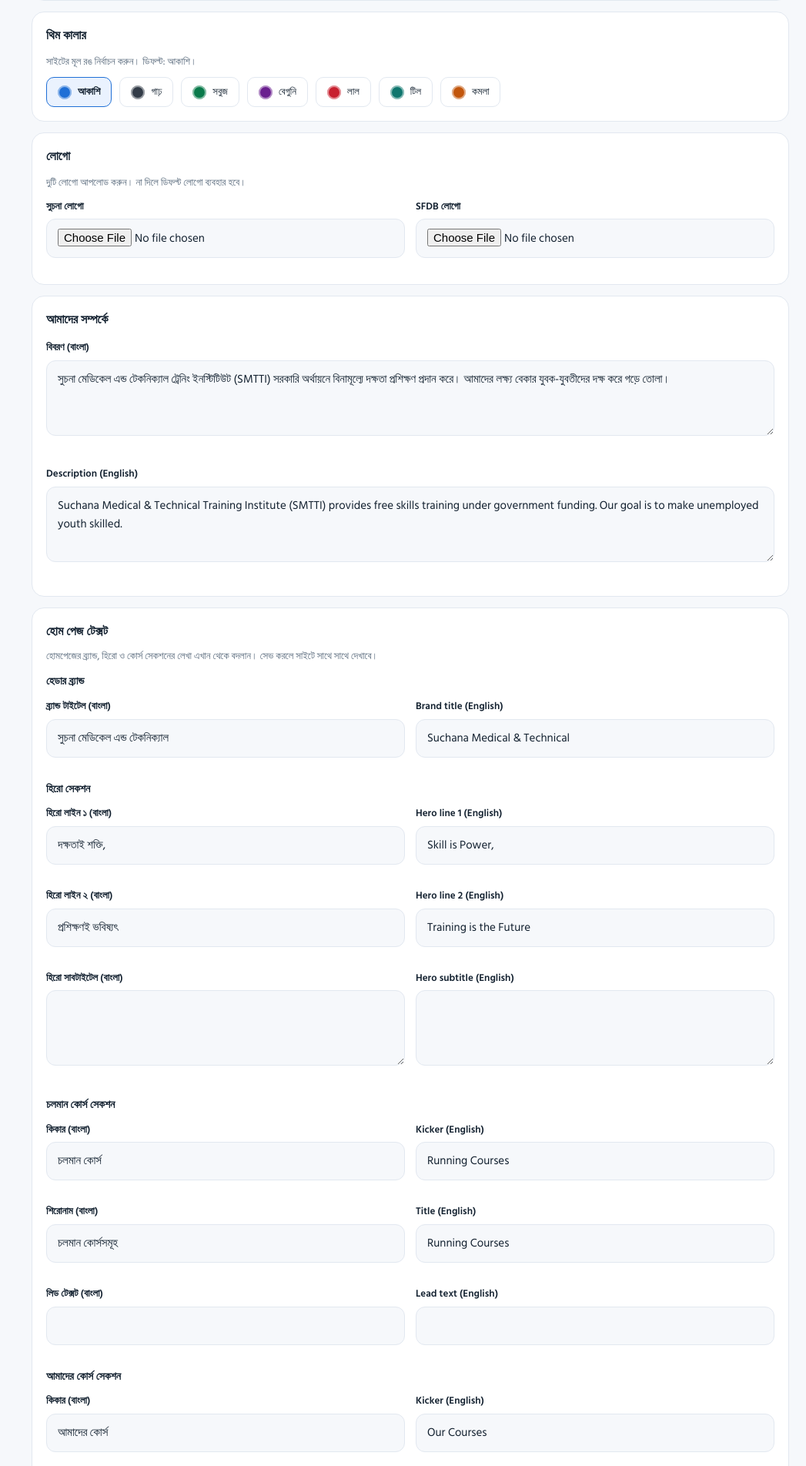
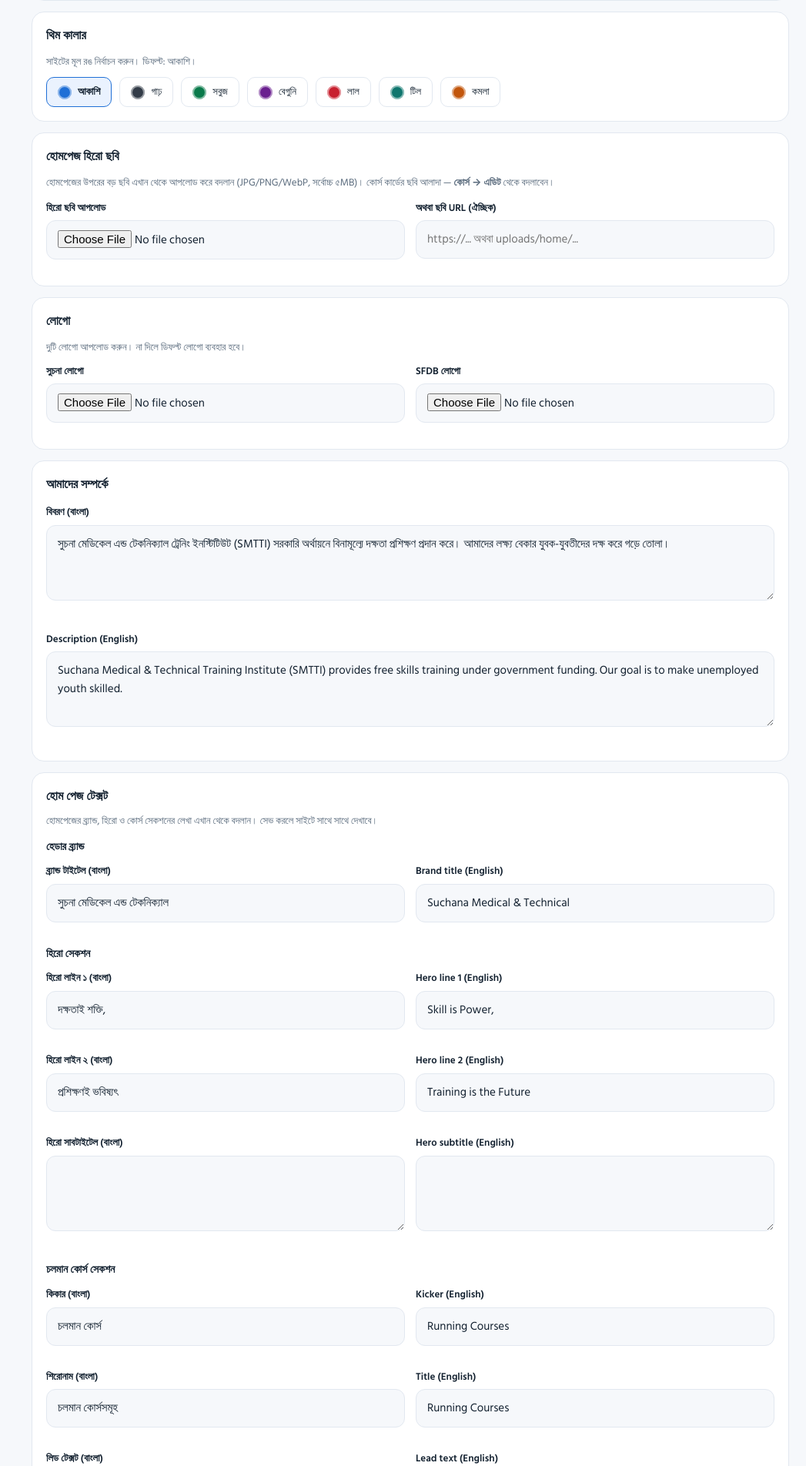
Before and after one commit to sumon626000/suchana, a Laravel app: page /admin/settings in a window 1280 px wide. Shown: the part 1420-3324 px from the top of the page at 77% size, without its empty margins (233-1280 px from the left). Run offline with Laravel 12, Linux system fonts and the light colour scheme; a user stored in the database is signed in; data comes from the database, SQL or seed files in the repository.

Commit message:
Add admin hero image upload for homepage.
Let admins replace the home hero photo via Settings with preview/remove, keep course card images editable per course, and resolve media paths consistently.

Co-authored-by: Cursor <cursoragent@cursor.com>

```diff
--- a/app/Http/Controllers/Admin/SettingsController.php
+++ b/app/Http/Controllers/Admin/SettingsController.php
@@ -7,6 +7,9 @@ use App\Models\Setting;
 use App\Support\Settings;
 use Illuminate\Http\RedirectResponse;
 use Illuminate\Http\Request;
+use Illuminate\Http\UploadedFile;
+use Illuminate\Support\Facades\File;
+use Illuminate\Support\Str;
 use Illuminate\View\View;
 
 class SettingsController extends Controller
@@ -59,12 +62,17 @@ class SettingsController extends Controller
             'home_courses_lead_bn' => ['nullable', 'string', 'max:300'],
             'home_courses_lead_en' => ['nullable', 'string', 'max:300'],
             'theme_color' => ['required', 'in:sky,charcoal,green,purple,red,teal,orange'],
+            'hero_image' => ['nullable', 'string', 'max:500'],
         ]);
 
         $request->validate([
             'logo_suchana_file' => ['nullable', 'image', 'max:2048'],
             'logo_sfdb_file' => ['nullable', 'image', 'max:2048'],
+            'hero_image_file' => ['nullable', 'image', 'max:5120'],
+            'remove_hero_image' => ['nullable', 'boolean'],
         ]);
+
+        unset($data['hero_image']);
 
         if ($request->hasFile('logo_suchana_file')) {
             $data['logo_suchana'] = $request->file('logo_suchana_file')->store('branding', 'public');
@@ -72,6 +80,18 @@ class SettingsController extends Controller
 
         if ($request->hasFile('logo_sfdb_file')) {
             $data['logo_sfdb'] = $request->file('logo_sfdb_file')->store('branding', 'public');
+        }
+
+        if ($request->boolean('remove_hero_image')) {
+            $this->deletePublicUpload(Settings::get('hero_image'));
+            $data['hero_image'] = '';
+        }
+
+        if ($request->hasFile('hero_image_file')) {
+            $this->deletePublicUpload(Settings::get('hero_image'));
+            $data['hero_image'] = $this->storePublicImage($request->file('hero_image_file'), 'home');
+        } elseif ($request->filled('hero_image') && ! $request->boolean('remove_hero_image')) {
+            $data['hero_image'] = $request->string('hero_image')->toString();
         }
 
         $data['live_chat_enabled'] = $request->boolean('live_chat_enabled') ? '1' : '0';
@@ -84,4 +104,26 @@ class SettingsController extends Controller
 
         return back()->with('success', 'সেটিংস সংরক্ষণ হয়েছে।');
     }
+
+    private function storePublicImage(UploadedFile $file, string $folder): string
+    {
+        $directory = public_path('uploads/'.$folder);
+        File::ensureDirectoryExists($directory);
+
+        $filename = Str::uuid()->toString().'.'.$file->getClientOriginalExtension();
+        $file->move($directory, $filename);
+
+        return 'uploads/'.$folder.'/'.$filename;
+    }
+
+    private function deletePublicUpload(?string $path): void
+    {
+        if (! $path || str_starts_with($path, 'http://') || str_starts_with($path, 'https://')) {
+            return;
+        }
+
+        if (str_starts_with($path, 'uploads/') && File::exists(public_path($path))) {
+            File::delete(public_path($path));
+        }
+    }
 }
--- a/app/Providers/AppServiceProvider.php
+++ b/app/Providers/AppServiceProvider.php
@@ -53,6 +53,8 @@ class AppServiceProvider extends ServiceProvider
                 'theme_color' => Settings::get('theme_color', 'sky'),
                 'logo_suchana' => Settings::get('logo_suchana', ''),
                 'logo_sfdb' => Settings::get('logo_sfdb', ''),
+                'hero_image' => Settings::get('hero_image', ''),
+                'hero_image_url' => Settings::mediaUrl(Settings::get('hero_image', ''), asset('images/logo-suchana.jpg')),
                 'hero_badge_bn' => Settings::get('hero_badge_bn', ''),
                 'hero_badge_en' => Settings::get('hero_badge_en', ''),
                 'about_bn' => Settings::get('about_bn', ''),
--- a/app/Support/Settings.php
+++ b/app/Support/Settings.php
@@ -3,6 +3,7 @@
 namespace App\Support;
 
 use App\Models\Setting;
+use Illuminate\Support\Facades\File;
 
 class Settings
 {
@@ -35,6 +36,32 @@ class Settings
         return in_array($value, ['1', 'true', 'on', 'yes'], true);
     }
 
+    public static function mediaUrl(?string $path, ?string $fallback = null): string
+    {
+        if (! $path) {
+            return $fallback ?? asset('images/logo-suchana.jpg');
+        }
+
+        if (str_starts_with($path, 'http://') || str_starts_with($path, 'https://')) {
+            return $path;
+        }
+
+        if (str_starts_with($path, '/')) {
+            return asset(ltrim($path, '/'));
+        }
+
+        if (str_starts_with($path, 'uploads/') || str_starts_with($path, 'images/')) {
+            return asset($path);
+        }
+
+        $uploadPath = 'uploads/'.$path;
+        if (File::exists(public_path($uploadPath))) {
+            return asset($uploadPath);
+        }
+
+        return asset('storage/'.$path);
+    }
+
     public static function flush(): void
     {
         static::$cache = null;
--- a/database/seeders/SettingsSeeder.php
+++ b/database/seeders/SettingsSeeder.php
@@ -25,6 +25,7 @@ class SettingsSeeder extends Seeder
             'live_chat_enabled' => '1',
             'live_chat_script' => '',
             'theme_color' => 'sky',
+            'hero_image' => '',
             'logo_suchana' => '',
             'logo_sfdb' => '',
             'hero_badge_bn' => 'ভর্তি চলছে | সরকারি অর্থায়নে বিনামূল্যে!',
--- a/resources/views/admin/courses/index.blade.php
+++ b/resources/views/admin/courses/index.blade.php
@@ -7,11 +7,12 @@
 </div>
 <div class="table-wrap">
   <table class="data-table">
-    <thead><tr><th>#</th><th>নাম</th><th>লেভেল</th><th>আসন</th><th>ফি</th><th>স্ট্যাটাস</th><th>অ্যাকশন</th></tr></thead>
+    <thead><tr><th>#</th><th>ছবি</th><th>নাম</th><th>লেভেল</th><th>আসন</th><th>ফি</th><th>স্ট্যাটাস</th><th>অ্যাকশন</th></tr></thead>
     <tbody>
       @forelse ($courses as $course)
         <tr>
           <td>{{ $loop->iteration }}</td>
+          <td><img src="{{ $course->imageUrl() }}" alt="" style="width:56px;height:40px;object-fit:cover;border-radius:8px;border:1px solid var(--line)"></td>
           <td><strong>{{ $course->name_bn }}</strong><div class="muted" style="font-size:12px">{{ $course->name_en }}</div></td>
           <td>{{ $course->level }}</td>
           <td>{{ $course->seats_available }}/{{ $course->seats_total }}</td>
@@ -26,7 +27,7 @@
           </td>
         </tr>
       @empty
-        <tr><td colspan="7" class="empty">কোনো কোর্স নেই।</td></tr>
+        <tr><td colspan="8" class="empty">কোনো কোর্স নেই।</td></tr>
       @endforelse
     </tbody>
   </table>
--- a/resources/views/admin/settings/index.blade.php
+++ b/resources/views/admin/settings/index.blade.php
@@ -72,6 +72,33 @@
           <span>{{ $info[0] }}</span>
         </label>
       @endforeach
+    </div>
+  </div>
+
+  <div class="card" style="margin-bottom:14px">
+    <h3 style="font-size:16px;font-weight:700;margin-bottom:10px">হোমপেজ হিরো ছবি</h3>
+    <p class="muted" style="font-size:13px;margin-bottom:12px">হোমপেজের উপরের বড় ছবি এখান থেকে আপলোড করে বদলান (JPG/PNG/WebP, সর্বোচ্চ ৫MB)। কোর্স কার্ডের ছবি আলাদা — <strong>কোর্স → এডিট</strong> থেকে বদলাবেন।</p>
+
+    @if (! empty($settings['hero_image']))
+      <div style="margin-bottom:12px">
+        <img src="{{ \App\Support\Settings::mediaUrl($settings['hero_image']) }}" alt="" style="max-width:360px;max-height:200px;width:100%;object-fit:cover;border-radius:12px;border:1px solid var(--line)">
+        <div class="field" style="display:flex;align-items:center;gap:8px;margin-top:8px">
+          <input type="checkbox" name="remove_hero_image" value="1" id="removeHeroImage" style="width:18px;height:18px">
+          <label for="removeHeroImage" style="margin:0">বর্তমান হিরো ছবি মুছুন</label>
+        </div>
+      </div>
+    @endif
+
+    <div class="form-grid two">
+      <div class="field">
+        <label>হিরো ছবি আপলোড</label>
+        <input type="file" name="hero_image_file" accept="image/*" data-upload-preview="#heroImagePreview">
+        <div class="upload-preview" id="heroImagePreview" hidden></div>
+      </div>
+      <div class="field">
+        <label>অথবা ছবি URL (ঐচ্ছিক)</label>
+        <input name="hero_image" value="{{ old('hero_image', $settings['hero_image'] ?? '') }}" placeholder="https://... অথবা uploads/home/...">
+      </div>
     </div>
   </div>
 
--- a/resources/views/public/home.blade.php
+++ b/resources/views/public/home.blade.php
@@ -4,7 +4,9 @@
 
 @section('content')
 @php
-  $heroImage = $courses->first()?->imageUrl() ?? asset('images/logo-suchana.jpg');
+  $heroImage = ! empty($site['hero_image'])
+    ? $site['hero_image_url']
+    : ($courses->first()?->imageUrl() ?? asset('images/logo-suchana.jpg'));
 @endphp
 
 <section class="hero">
```
Also changed, not shown: tests/Feature/HeroImageUploadTest.php (added, +50 -0 lines), 1 other file.
